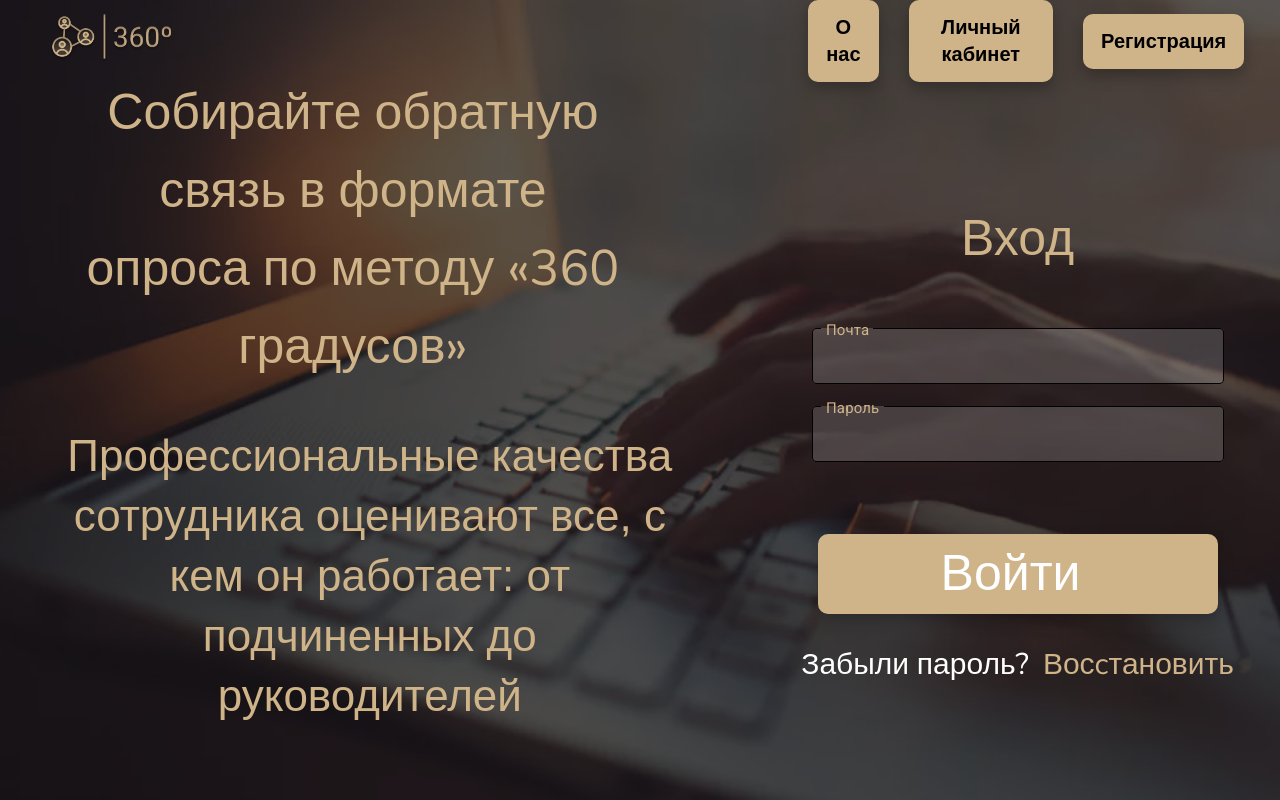
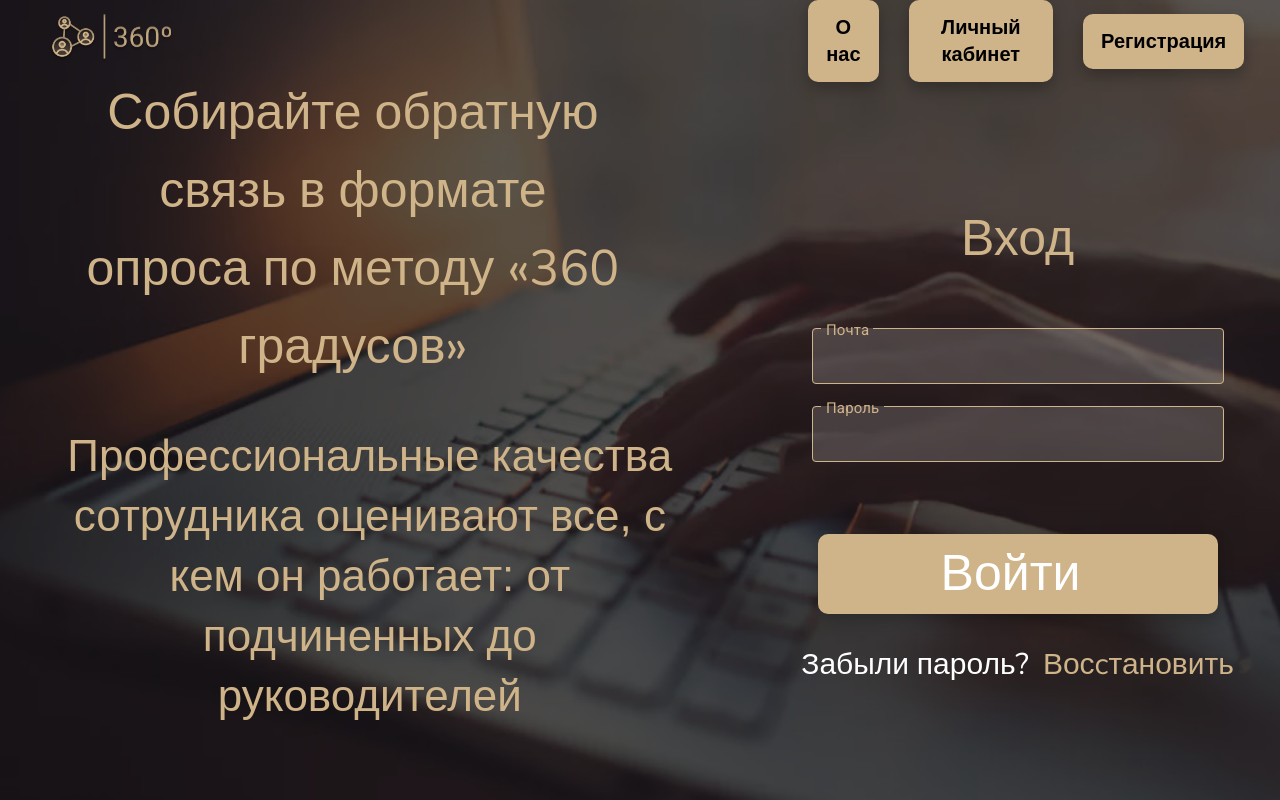
Before and after one commit to appraisers/frontend, a React (Create React App) app: page / in a window 1280 px wide. Built offline with nearby package versions, Linux system fonts and the light colour scheme.

Commit message:
fixed input helper

```diff
--- a/src/Components/InputHelper/InputHelper.css
+++ b/src/Components/InputHelper/InputHelper.css
@@ -4,14 +4,13 @@
 }
 
 .input-helper .MuiOutlinedInput-notchedOutline {
-  border: 2px black;
   color: #cfb389;
 }
 
 .input-helper .PrivateNotchedOutline-root-1 {
   font-size: 20px;
   background: rgba(255, 255, 255, 0.17);
-  border: 1px solid #000000;
+  border: 1px solid #CFB389;
   box-sizing: border-box;
 }
 
```
